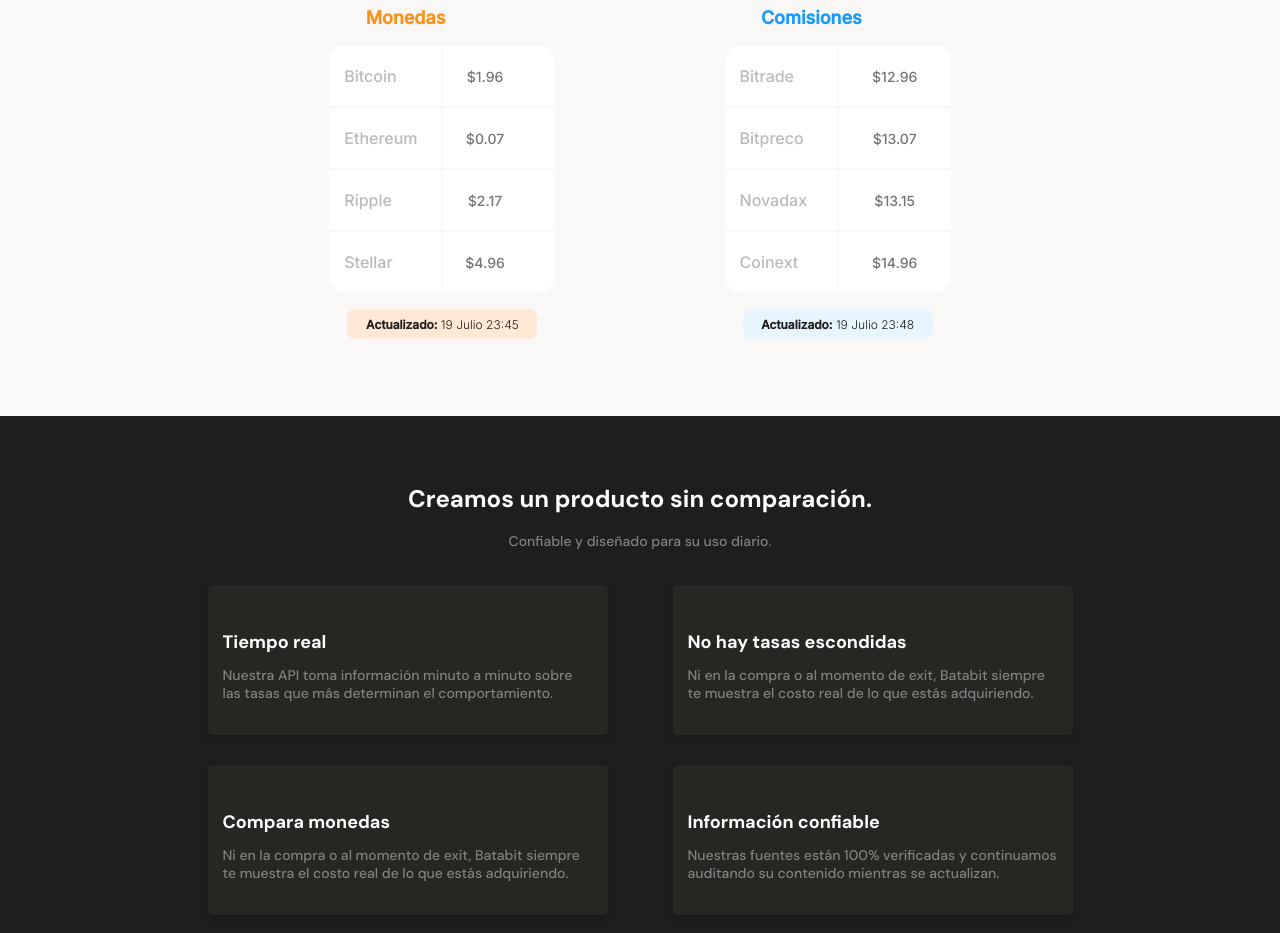
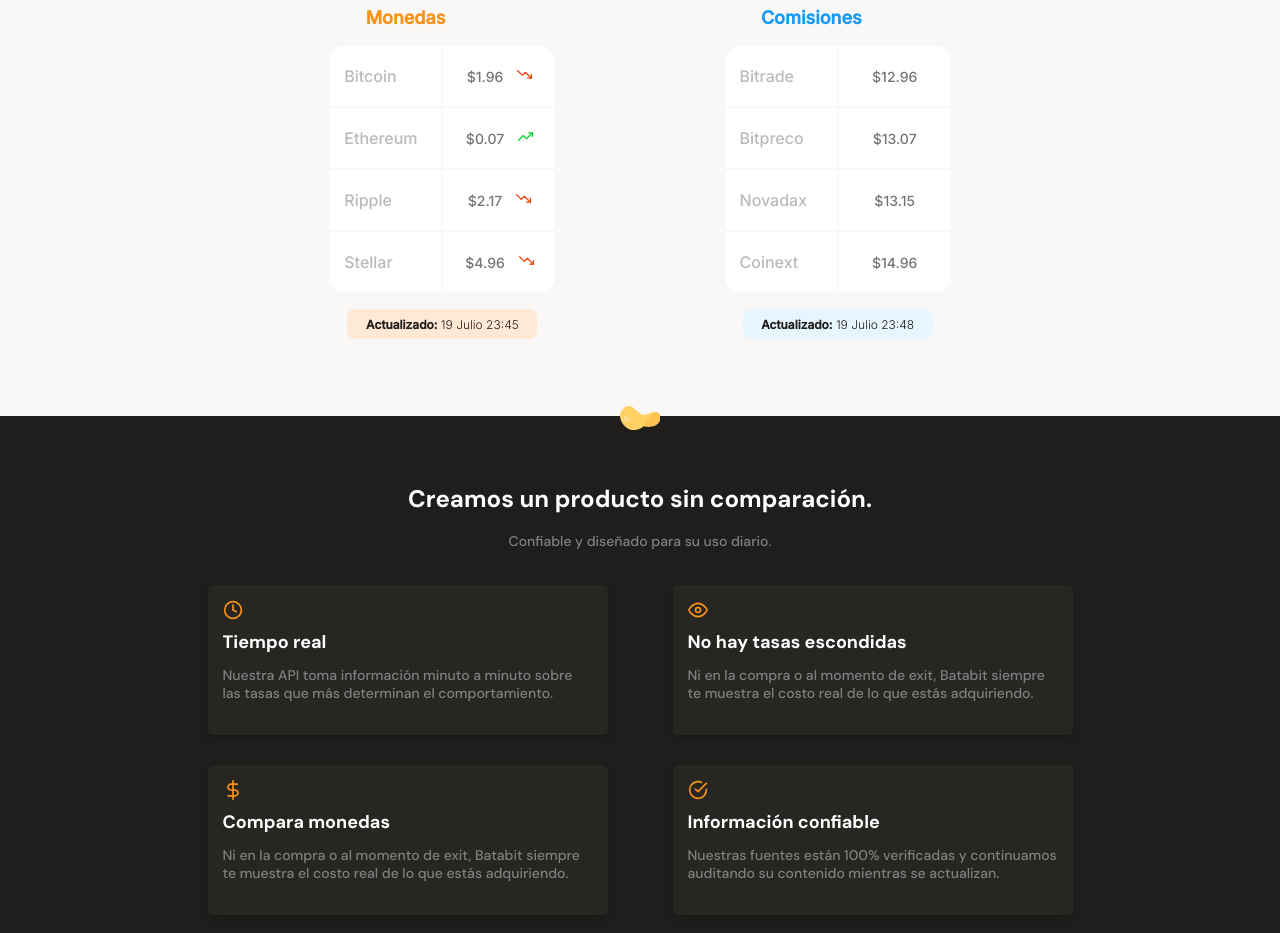
Before and after one commit to jandresch/Mobile-first-project, a plain HTML site: page index.html in a window 1280 px wide. Shown: the part 760-1693 px from the top of the page. Drawn offline with Linux system fonts and the light colour scheme; the site is published under a folder, as on GitHub Pages, so addresses that start at the root find nothing.

Commit message:
modificadas todas las rutas de los iconos

```diff
--- a/css/style.css
+++ b/css/style.css
@@ -106,7 +106,7 @@ main{
     height: 200px;
     margin: 0 auto;
     margin-bottom: 50px;
-    background-image: url('/assets/imgs/bitcoin.svg');
+    background-image: url('../assets/imgs/bitcoin.svg');
     background-size: cover;
     background-position: center;
     background-repeat: no-repeat;
@@ -193,7 +193,7 @@ main{
     width: 15px;
     height: 15px;
     margin-left: 10px;
-    background-image: url('/assets/icons/down-arrow.svg');
+    background-image: url('../assets/icons/down-arrow.svg');
     background-size: cover;
     background-position: center;
     background-repeat: no-repeat;
@@ -203,7 +203,7 @@ main{
     width: 15px;
     height: 15px;
     margin-left: 10px;
-    background-image: url('/assets/icons/up-arrow.svg');
+    background-image: url('../assets/icons/up-arrow.svg');
     background-size: cover;
     background-position: center;
     background-repeat: no-repeat;
@@ -311,7 +311,7 @@ main{
     height: 25px;
     top: -10px;
     left: calc(50% - 20px);
-    background-image: url('/assets/icons/batata.svg');
+    background-image: url('../assets/icons/batata.svg');
 }
 .product-detail--title{
     width: 90%;
@@ -355,16 +355,16 @@ main{
     background-repeat: no-repeat;
 }
 .product-detail--card .clock{
-    background-image: url('/assets/icons/clock.svg');
+    background-image: url('../assets/icons/clock.svg');
 }
 .product-detail--card .eye{
-    background-image: url('/assets/icons/eye.svg');
+    background-image: url('../assets/icons/eye.svg');
 }
 .product-detail--card .money{
-    background-image: url('/assets/icons/dollar-sign.svg');
+    background-image: url('../assets/icons/dollar-sign.svg');
 }
 .product-detail--card .check{
-    background-image: url('/assets/icons/check-circle.svg');
+    background-image: url('../assets/icons/check-circle.svg');
 }
 .product-detail--card .product--card-title{
     margin-bottom: 15px;
@@ -503,7 +503,7 @@ main{
     display: inline-block;
     width: 20px;
     height: 20px;
-    background-image: url('/assets/icons/arrow-right\ .svg');
+    background-image: url('../assets/icons/arrow-right\ .svg');
     vertical-align: text-bottom;
 }
 .footer_section{
@@ -533,7 +533,7 @@ main{
     place-self: center;
     width: 35px;
     height: 20px;
-    background-image: url('/assets/icons/batata.svg');
+    background-image: url('../assets/icons/batata.svg');
     background-position: center;
     background-size: contain;
     background-repeat: no-repeat;
```
